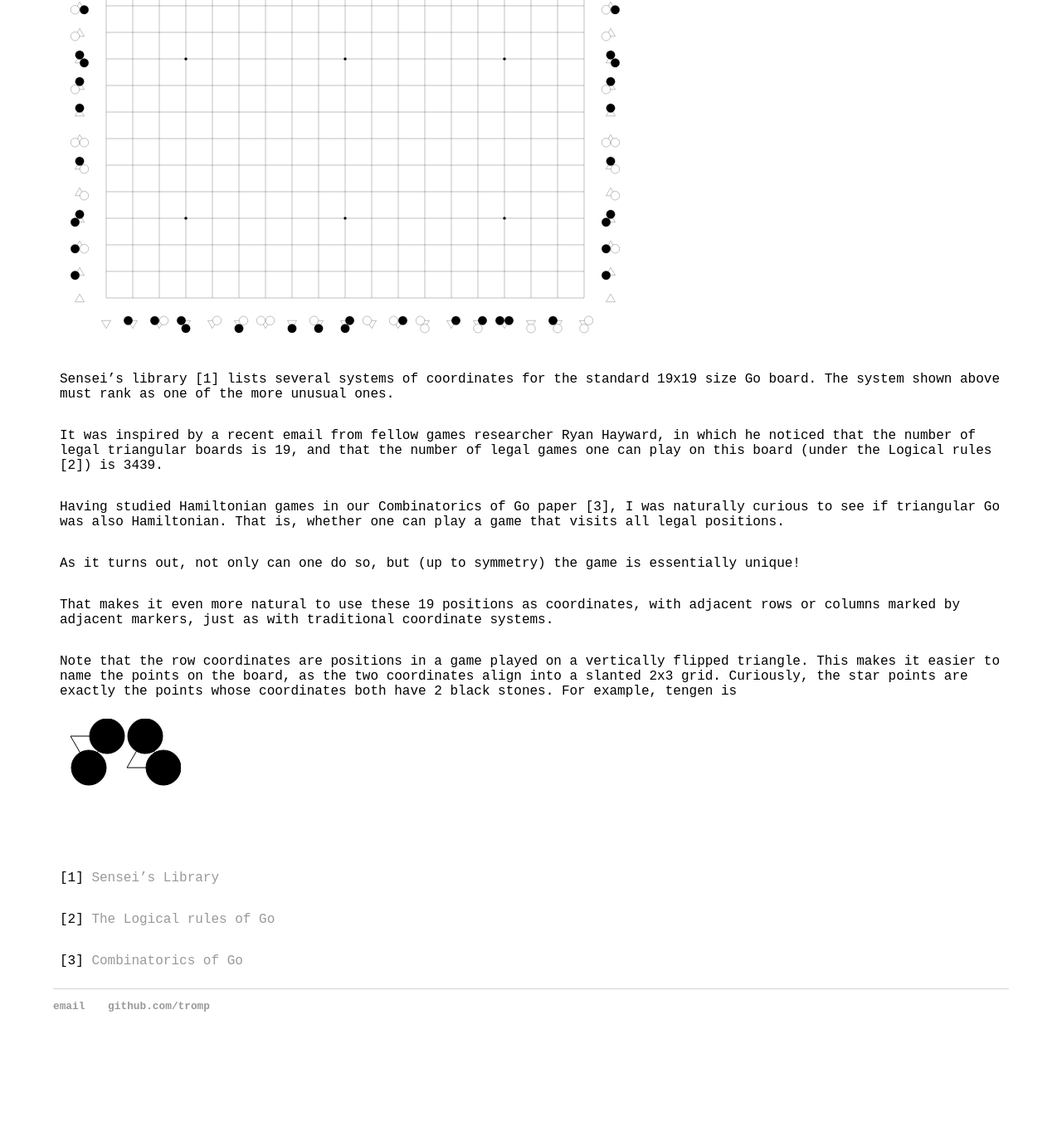
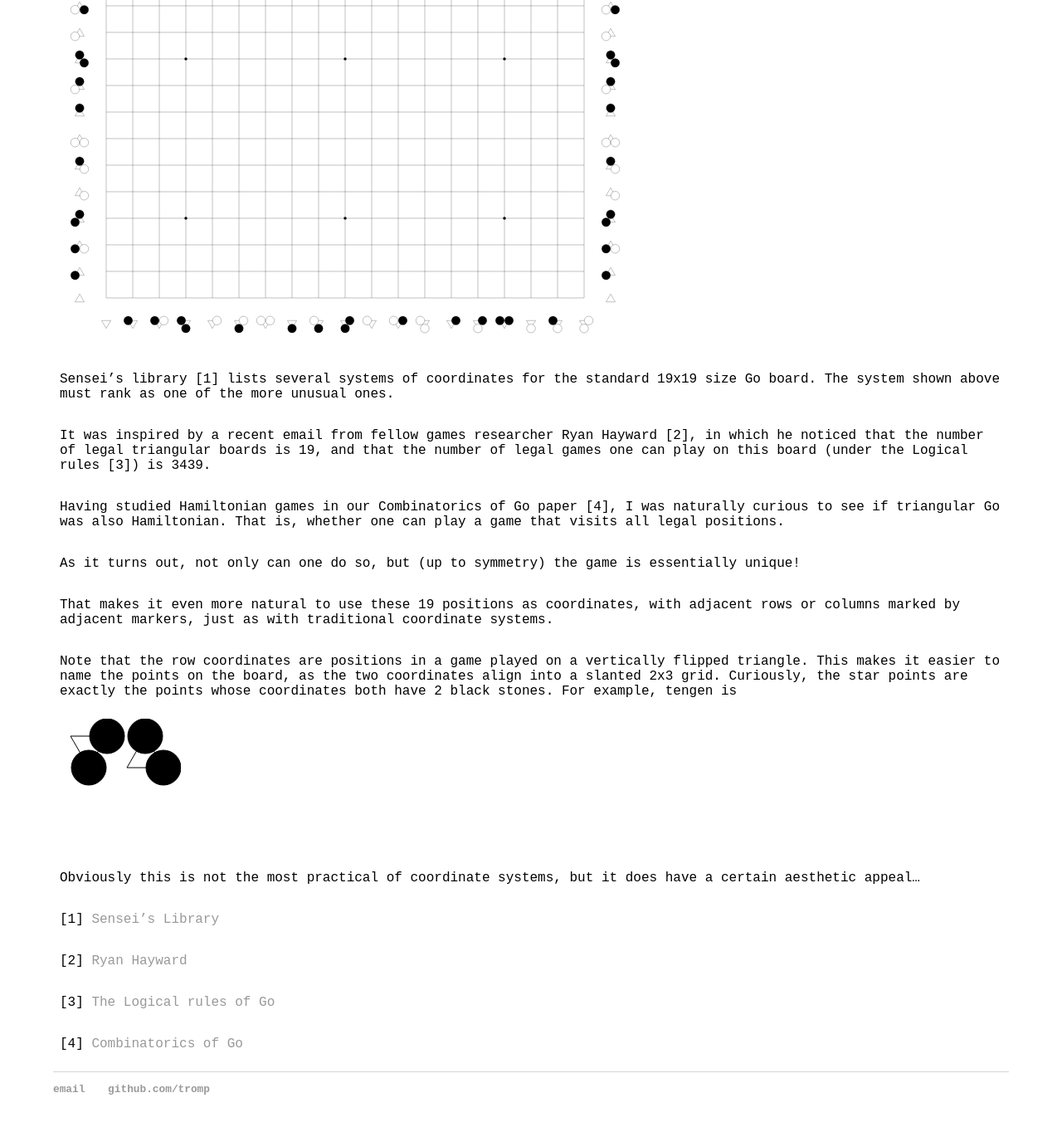
Before and after one commit to tromp/tromp.github.io, a Jekyll site: the page built from _posts/2024-04-15-gaming-the-coordinates.md, in a window 1280 px wide and 1400 px high, scrolled down 445 px. Shown: the top 1358 px of the window at 83% size. Built offline with Jekyll 4.4.1, drawn with Linux system fonts in a browser that asks for light colours; before the commit the page ends 1745 px from its top, so only the background shows below that.

Commit message:
add aesthetics

```diff
--- a/_posts/2024-04-15-gaming-the-coordinates.md
+++ b/_posts/2024-04-15-gaming-the-coordinates.md
@@ -361,11 +361,11 @@ date: 2024-04-15
 Sensei's library [1] lists several systems of coordinates for the standard 19x19 size Go board.
 The system shown above must rank as one of the more unusual ones.
 
-It was inspired by a recent email from fellow games researcher Ryan Hayward, in which he noticed
+It was inspired by a recent email from fellow games researcher Ryan Hayward [2], in which he noticed
 that the number of legal triangular boards is 19, and that the number of legal games one can
-play on this board (under the Logical rules [2]) is 3439.
+play on this board (under the Logical rules [3]) is 3439.
 
-Having studied Hamiltonian games in our Combinatorics of Go paper [3], I was naturally curious to see
+Having studied Hamiltonian games in our Combinatorics of Go paper [4], I was naturally curious to see
 if triangular Go was also Hamiltonian. That is, whether one can play a game that visits all legal positions.
 
 As it turns out, not only can one do so, but (up to symmetry) the game is essentially unique!
@@ -384,8 +384,12 @@ Note that the row coordinates are positions in a game played on a vertically fli
 <circle cx="111" cy="21" r="21" stroke="black" fill="black"/>
 </svg>
 
+Obviously this is not the most practical of coordinate systems, but it does have a certain aesthetic appeal...
+
 [1] [Sensei's Library](https://senseis.xmp.net/?Coordinates)
 
-[2] [The Logical rules of Go](https://tromp.github.io/go.html)
+[2] [Ryan Hayward](https://webdocs.cs.ualberta.ca/~hayward/)
 
-[3] [Combinatorics of Go](https://tromp.github.io/go/gostate.pdf)
+[3] [The Logical rules of Go](https://tromp.github.io/go.html)
+
+[4] [Combinatorics of Go](https://tromp.github.io/go/gostate.pdf)
```
